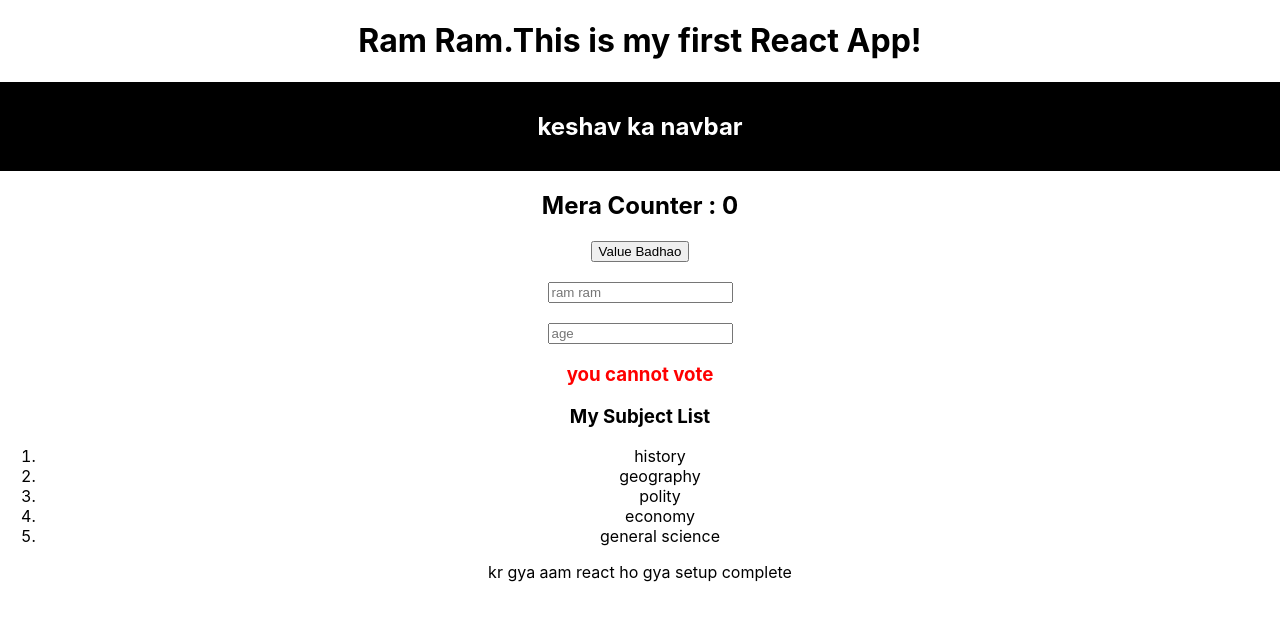
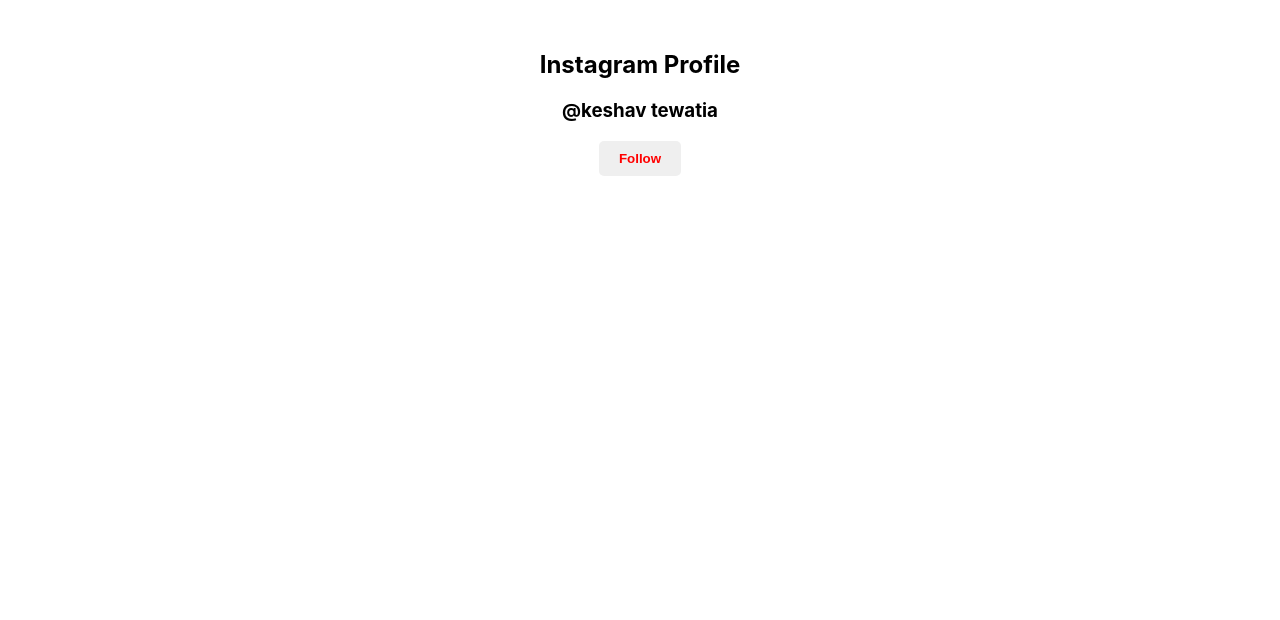
Before and after one commit to keshav2002tewatia/React-first-app, a React (Create React App) app: page / in a window 1280 px wide. Shown: the top 620 px of the page. Built offline with nearby package versions, Linux system fonts and the light colour scheme.

Commit message:
Added Twitter character counter and Instagram toggle logic

```diff
--- a/src/App.js
+++ b/src/App.js
@@ -68,37 +68,125 @@ import Navbar from './Navbar';
 import {useState} from 'react';
 import './App.css';
 
-function App() {
-  const [count, setCount]= useState(0)
-  const [text, setText] = useState("")
-  const [age, setAge] = useState("")
-  const subject = ["history", "geography","polity", "economy", "general science"]
+// function App() {
+//   const [count, setCount]= useState(0)
+//   const [text, setText] = useState("")
+//   const [age, setAge] = useState("")
+//   const subject = ["history", "geography","polity", "economy", "general science"]
+//   return (
+//     <div className="App">
+//       <h1>Ram Ram.This is my first React App! </h1>
+//       <Navbar title="keshav ka navbar"></Navbar>
+//       <h2>Mera Counter : {count}</h2>
+//       <button onClick={()=> setCount(count + 1)}>Value Badhao</button>
+//       <h2>{text}</h2>
+//       <input type="text" placeholder="ram ram" value={text}
+//       onChange={(event)=>setText(event.target.value)}/>
+//       <h3>{age}</h3>
+//       <input type="number" placeholder="age" value={age}
+//       onChange={(event)=>setAge(event.target.value)}/>
+//       {age >=18 ? (
+//         <h3 style={{color: 'green' }}>you can vote</h3>
+//       ):(
+//         <h3 style={{ color: 'red'}}>you cannot vote</h3>
+//       )}
+//       <h3>My Subject List</h3>
+//       <ol>
+//         {subject.map((sub, index)=>(
+//           <li key={index}>{sub}</li>
+//         ))}
+//       </ol>
+//       <p> kr gya aam react ho gya setup complete</p>
+//     </div>
+//   );
+// }
+
+// export default App;
+
+
+              // saturaday practise
+
+
+              // function App(){
+              //   const [task, setTask] = useState ("")
+              //   const [todos, setTodos] = useState([])
+              //   const addTask = () => {
+              //     if (task === ""){
+              //       return ;
+              //     }
+              //     setTodos([...todos, task])
+              //     setTask("")
+              //   }
+              //   return (
+              //     <div className="App">
+              //       <h1>Mera Aaj Ka Plan</h1>
+              //       <input type="text" placeholder="kya krna h aaj?"
+              //       value={task}
+              //       onChange={(e)=> setTask(e.target.value)}/>
+              //       <button onClick={addTask}>Kaam Add Kar</button>
+              //       {todos.length === 0 ? (
+              //         <h3 style={{ color: 'green'}}>aaj no work</h3>
+              //       ) : (
+              //         <ol>
+              //           {todos.map((item,index)=> (
+              //             <li key={index}>{item}</li>
+              //           ))}
+              //         </ol>
+              //       )}
+              //     </div>
+              //   )
+              // }
+              // export default App;
+
+
+//               function App (){
+//                 const[text, setText] = useState ("")
+//                 const limit = 10
+//                 const handlePost = () => {
+// alert("tweet post ho gya")
+// setText("")
+//                 }
+//                 return (
+//                   <div className="App">
+//                     <h2>Twitter Post Banao</h2>
+//                     <textarea
+//                     rows="1"
+//                     cols="40"
+//                     placeholder="kya chl rha h"
+//                     value={text}
+//                     onChange={(e)=> setText(e.target.value)}/>
+//                     <h4>Chracters: {text.length}</h4>
+//                     {text.length > limit ? (
+//                       <p style={{ color: 'red', fontWeight: 'bold'}}>limit cross ho gyi text chote kr</p>
+//                     ) : (
+//                       <button onClick={handlePost}>post kr do</button>
+//                     )}
+//                   </div>
+//                 )
+//               }
+              export default App;
+
+
+function App () {
+  const [isFollowing, setIsFollowing] = useState(false);
+  const toggleFollow = () => {
+    setIsFollowing(!isFollowing);
+  }
   return (
-    <div className="App">
-      <h1>Ram Ram.This is my first React App! </h1>
-      <Navbar title="keshav ka navbar"></Navbar>
-      <h2>Mera Counter : {count}</h2>
-      <button onClick={()=> setCount(count + 1)}>Value Badhao</button>
-      <h2>{text}</h2>
-      <input type="text" placeholder="ram ram" value={text}
-      onChange={(event)=>setText(event.target.value)}/>
-      <h3>{age}</h3>
-      <input type="number" placeholder="age" value={age}
-      onChange={(event)=>setAge(event.target.value)}/>
-      {age >=18 ? (
-        <h3 style={{color: 'green' }}>you can vote</h3>
-      ):(
-        <h3 style={{ color: 'red'}}>you cannot vote</h3>
-      )}
-      <h3>My Subject List</h3>
-      <ol>
-        {subject.map((sub, index)=>(
-          <li key={index}>{sub}</li>
-        ))}
-      </ol>
-      <p> kr gya aam react ho gya setup complete</p>
+    <div className="App" style={{marginTop: '50px'}}>
+      <h2>Instagram Profile</h2>
+      <h3>@keshav tewatia</h3>
+      <button onClick={toggleFollow}
+      style={{
+        backgroundColor: isFollowing ? 'black' : '0095f6',
+        color: isFollowing ? 'green' : 'red',
+        padding: '10px 20px',
+        border:'none',
+        borderRadius: '5px',
+        cursor: 'pointer',
+        fontWeight: 'bold'
+      }}>
+      {isFollowing ? "Following" : "Follow"}</button>
     </div>
-  );
+  )
 }
-
-export default App;
```
